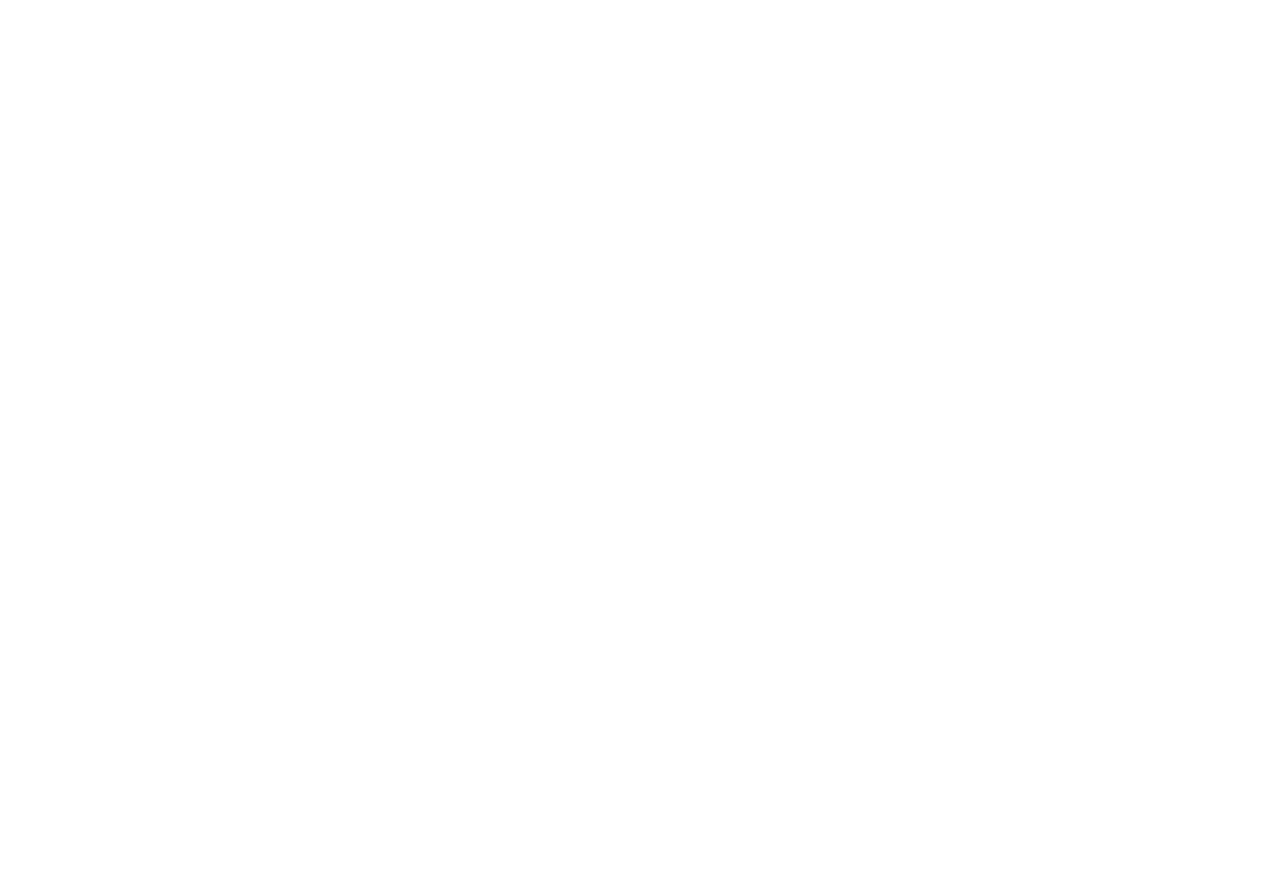
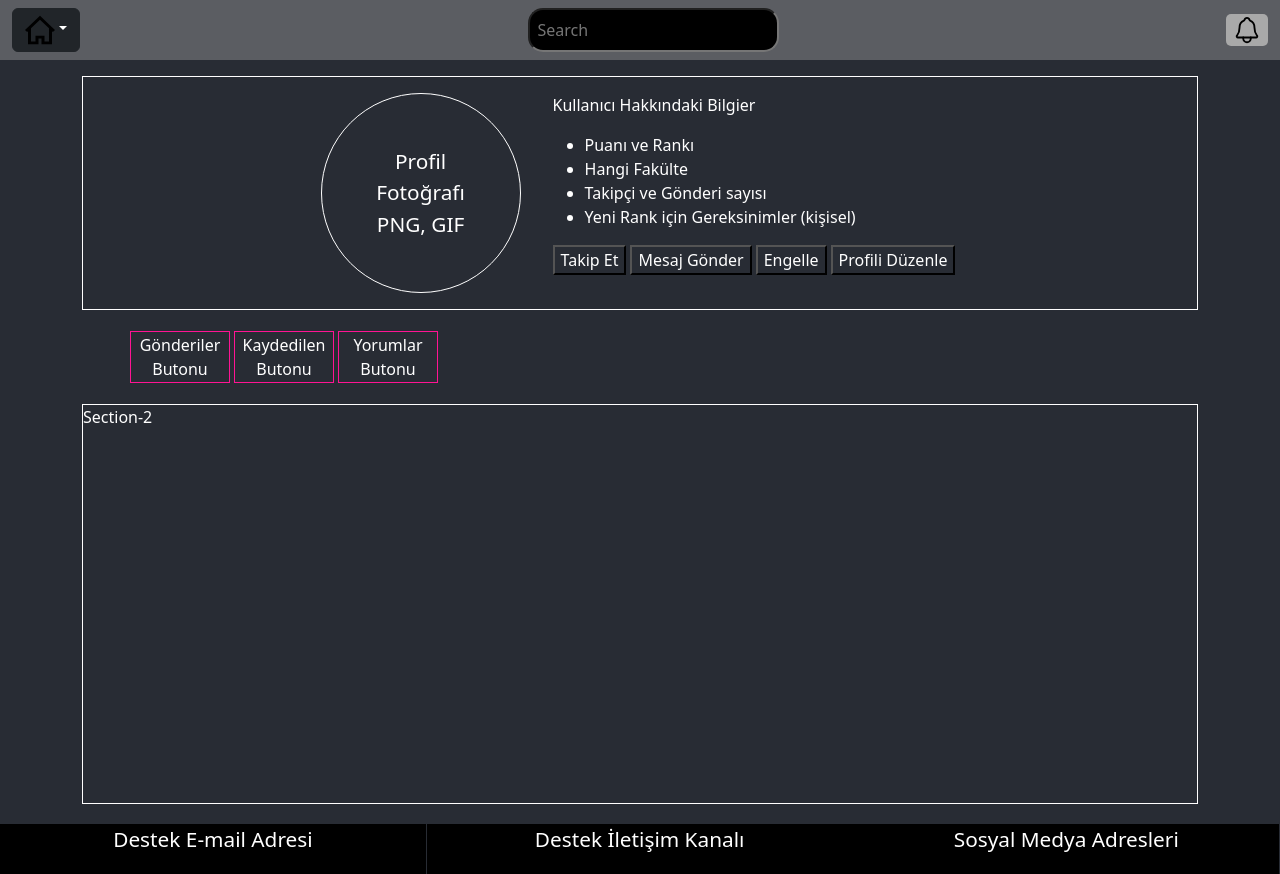
Before and after one commit to zeyd01/ZUBIDY_p, a React (Create React App) app: page /profile in a window 1280 px wide. Before the commit the page ends 800 px from the top, so only its background shows below. Built offline with nearby package versions, Linux system fonts and the light colour scheme.

Commit message:
profile page 80% completed.

```diff
--- a/package.json
+++ b/package.json
@@ -6,12 +6,14 @@
     "@testing-library/jest-dom": "^5.16.5",
     "@testing-library/react": "^13.4.0",
     "@testing-library/user-event": "^13.5.0",
+    "bootstrap": "^5.2.3",
     "jquery": "^3.6.4",
     "react": "^18.2.0",
     "react-dom": "^18.2.0",
     "react-router-dom": "^6.11.0",
     "react-scripts": "5.0.1",
     "react-transition-group": "^4.4.5",
+    "reactstrap": "^9.1.9",
     "web-vitals": "^2.1.4"
   },
   "scripts": {
--- a/src/index.js
+++ b/src/index.js
@@ -3,6 +3,7 @@
 import './index.css';
 import App from './App';
 import reportWebVitals from './reportWebVitals';
+import 'bootstrap/dist/css/bootstrap.min.css';
 
 const root = ReactDOM.createRoot(document.getElementById('root'));
 root.render(
--- a/src/profile.css
+++ b/src/profile.css
@@ -0,0 +1,123 @@
+html {
+    margin: 0;
+    padding: 0;
+}
+
+.main {
+    background-color: #282c34;
+}
+
+/* navbar */
+.navbar {
+    background-color: rgba(169, 169, 169, 0.401);
+    display: flex;
+    align-items: center;
+    justify-content: space-evenly;
+}
+
+.navbar-home {
+    display: inline;
+    margin-left: 0.75rem;
+    vertical-align: center;
+    margin-right: 1rem;
+}
+
+.search-bar-input {
+    border-radius: 15px;
+    color: white;
+    background-color: black;
+    padding: 0.5rem;
+}
+
+.notification-button {
+    border-radius: 5px;
+    border: none;
+    background-color: darkgray;
+}
+
+/* header */
+.header {
+    border: 1px solid white;
+    color: white;
+    display: flex;
+    flex-direction: row;
+    background-color: #282c34;
+    margin: 1rem auto;
+    justify-content: center;
+}
+
+.profile-picture {
+    border: solid 1px white;
+    width: 200px;
+    height: 200px;
+    border-radius: 100%;
+    display: flex;
+    align-items: center;
+    justify-content: center;
+    margin: 1rem;
+}
+
+.profile-picture-text {
+    padding: 1rem;
+    font-size: 1.3rem;
+    text-align: center;
+    margin: 1rem;
+}
+
+.header-info-buttons {
+    margin: 1rem;
+}
+
+.header-button {
+    color: white;
+    margin-right: 0.25rem;
+    background-color: #282c34;
+}
+
+/* section-1 */
+.section-buttons {
+    margin-top: 1.3rem;
+    margin-bottom: 1.3rem;
+    margin-left: 3rem;
+}
+
+.section-1-button {
+    color: white;
+    border: solid 0.5px deeppink;
+    margin-right: 0.25rem;
+    background-color: #282c34;
+    width: 100px;
+    text-align: center;
+}
+
+/* section-2 */
+.section-2 {
+    border: solid 1px white;
+    color: white;
+    background-color: #282c34;
+    min-height: 400px;
+    margin-bottom: 1.3rem;
+}
+
+.main-section-text {
+    text-align: center;
+    font-weight: 600;
+    font-size: 1.5rem;
+    font-style: italic;
+}
+
+/* footer */
+.footer {
+    display: flex;
+}
+
+.footer-text {
+    margin-right: 0.05rem;
+    margin-bottom: 0;
+    background-color: black;
+    color: white;
+    width: 100%;
+    text-align: center;
+    font-size: 1.3rem;
+    height: 50px;
+}
--- a/src/profile.js
+++ b/src/profile.js
@@ -1,15 +1,88 @@
-import './profile.css'
+import './profile.css';
+import {
+    Container,
+    Navbar,
+    UncontrolledDropdown,
+    DropdownItem,
+    DropdownToggle,
+    DropdownMenu
+} from 'reactstrap';
+import notificationIcon from "../src/images/notification-icon.svg";
+import homeIcon from "../src/images/home-icon.svg";
 
-function Profile(){
-    return(
-        <div className="Profile">
-            <header>
+function Profile() {
+    return (
+        <div className='main'>
+            <Navbar className='navbar'>
+                <div className='home-dropdown'>
+                    <UncontrolledDropdown>
+                        <DropdownToggle caret color='dark'>
+                            <span>
+                                <img src={homeIcon} alt='home' width={30} />
+                            </span>
+                        </DropdownToggle>
+                        <DropdownMenu dark>
+                            <DropdownItem>1</DropdownItem>
+                            <DropdownItem>2</DropdownItem>
+                            <DropdownItem>3</DropdownItem>
+                            <DropdownItem>4</DropdownItem>
+                        </DropdownMenu>
+                    </UncontrolledDropdown>
+                </div>
+                <div className='search-bar'>
+                    <input className='search-bar-input' placeholder="Search" />
+                </div>
+                <div className='notification-icon'>
+                    <button className='notification-button'>
+                        <img src={notificationIcon} alt='notification-icon' width={30} />
+                    </button>
+                </div>
+            </Navbar>
 
-            </header>
+            <Container className='container'>
+                <header className='header'>
+                    <div className='profile-picture'>
+                        <p className='profile-picture-text'>Profil Fotoğrafı PNG, GIF</p>
+                    </div>
+                    <div className='header-info-buttons'>
+                        <div className='header-info'>
+                            <p>Kullanıcı Hakkındaki Bilgier</p>
+                            <ul>
+                                <li>Puanı ve Rankı</li>
+                                <li>Hangi Fakülte</li>
+                                <li>Takipçi ve Gönderi sayısı</li>
+                                <li>Yeni Rank için Gereksinimler (kişisel)</li>
+                            </ul>
+                        </div>
+                        <div className='header-buttons'>
+                            <button className="header-button">Takip Et</button>
+                            <button className="header-button">Mesaj Gönder</button>
+                            <button className="header-button">Engelle</button>
+                            <button className="header-button">Profili Düzenle</button>
+                        </div>
+                    </div>
+                </header>
+
+                <section className='section-1'>
+                    <div className='section-buttons'>
+                        <button className='section-1-button'>Gönderiler Butonu</button>
+                        <button className='section-1-button'>Kaydedilen Butonu</button>
+                        <button className='section-1-button'>Yorumlar Butonu</button>
+                    </div>
+                </section>
+
+                <section className='section-2'>
+                    <div className='main-selection-text'>Section-2</div>
+                </section>
+            </Container>
+
+            <footer className='footer'>
+                <p className='footer-text'>Destek E-mail Adresi</p>
+                <p className='footer-text'>Destek İletişim Kanalı</p>
+                <p className='footer-text'>Sosyal Medya Adresleri</p>
+            </footer>
+
         </div>
-
-
-
     );
 }
 
```
Also changed, not shown: 1 other file (tests, documents, lock files or other folders).
